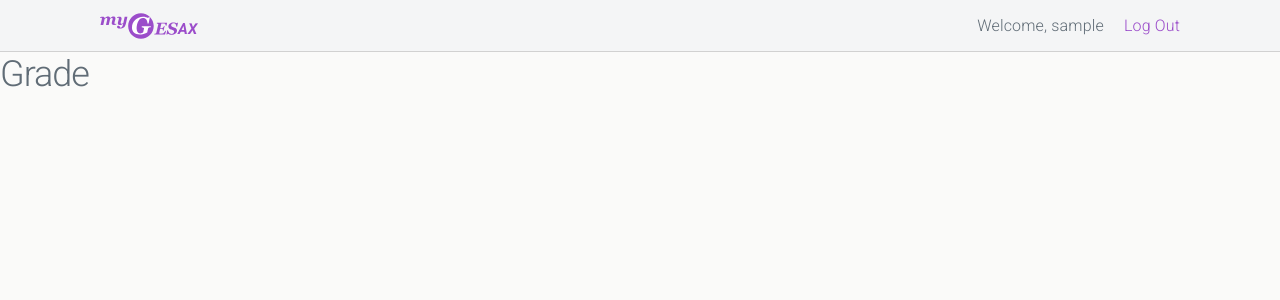
After one commit to Ouroboros59/mygesax, a Django app: page /subject/ in a window 1280 px wide. The commit adds this page. Shown: the top 300 px of the page. Run offline with Django 3.2, Linux system fonts and the light colour scheme; the visitor is signed in with stand-in values (Sample User, id 1); data that the repository does not hold is empty; parts of the project's set-up code (start-up, migrations or seed data) failed here and were passed over.

Commit message:
add grade user view

```diff
--- a/fixtures.json
+++ b/fixtures.json
@@ -80,5 +80,32 @@
             "users": [2, 3],
             "subjects": [3]
         }
+    },
+    {
+        "model": "base.grade",
+        "pk": 1,
+        "fields": {
+            "note":14 ,
+            "user": 1,
+            "subject":1
+        }
+    },
+    {
+        "model": "base.grade",
+        "pk": 1,
+        "fields": {
+            "note":10 ,
+            "user": 1,
+            "subject":2
+        }
+    },
+    {
+        "model": "base.grade",
+        "pk": 1,
+        "fields": {
+            "note":4 ,
+            "user": 1,
+            "subject":3
+        }
     }
 ]
--- a/mygesax/views.py
+++ b/mygesax/views.py
@@ -7,6 +7,6 @@ from base.models import Promotion
 class UserPromotionList(ListView):
     model = Promotion
     context_object_name="student_promotions"
-    template_name="promotion.html"
+    template_name="promotion/index.html"
     def get_queryset(self):
         return Promotion.objects.filter(users=self.request.user)
--- a/subject/urls.py
+++ b/subject/urls.py
@@ -1,7 +1,8 @@
 from django.urls import path
 
-from .views import AddGradeView
+from .views import AddGradeView, UserGradeView
 
 urlpatterns = [
     path('add/grades/', AddGradeView.as_view(), name='add grade'),
+    path('', UserGradeView.as_view(), name='get_grade'),
 ]
--- a/subject/views.py
+++ b/subject/views.py
@@ -1,7 +1,9 @@
 from django.urls import reverse_lazy
 from django.views import generic
+from django.views.generic import ListView
 
 from subject.form import GradeCreationForm
+from base.models import Grade
 
 
 class AddGradeView(generic.FormView):
@@ -17,3 +19,10 @@ class AddGradeView(generic.FormView):
     def form_valid(self, form):
         form.save()
         return super(AddGradeView, self).form_valid(form)
+
+class UserGradeView(ListView):
+    model = Grade
+    context_object_name="student_grade"
+    template_name="grades/user.html"
+    def get_queryset(self):
+        return Grade.objects.filter(user=self.request.user)
--- /dev/null
+++ b/templates/grades/user.html
@@ -0,0 +1,11 @@
+{% extends "base.html" %}
+
+{% block content %}
+    <h2>Grade</h2>
+    <ul>
+        {% for grade in object_list %}
+            <li>Grade of Subject: {{ grade.subject.name }} </li>
+            <li>{{ grade.note }} /20 </li>
+        {% endfor %}
+    </ul>
+{% endblock %}
--- a/templates/promotion.html
+++ b/templates/promotions/index.html
@@ -4,7 +4,9 @@
     <h2>Promotions</h2>
     <ul>
         {% for promotion in object_list %}
-            <li>Promotion name:{{ promotion.name }}</li>
+            <li>Promotion name:
+                <a href="/trombinoscope">{{ promotion.name }}</a>
+                li>
             {% for subject in promotion.subjects.all %}
                 <li>Subject Name: {{ subject.name }}</li>
                 <li>Subject Description: {{ subject.description }}</li>
```
